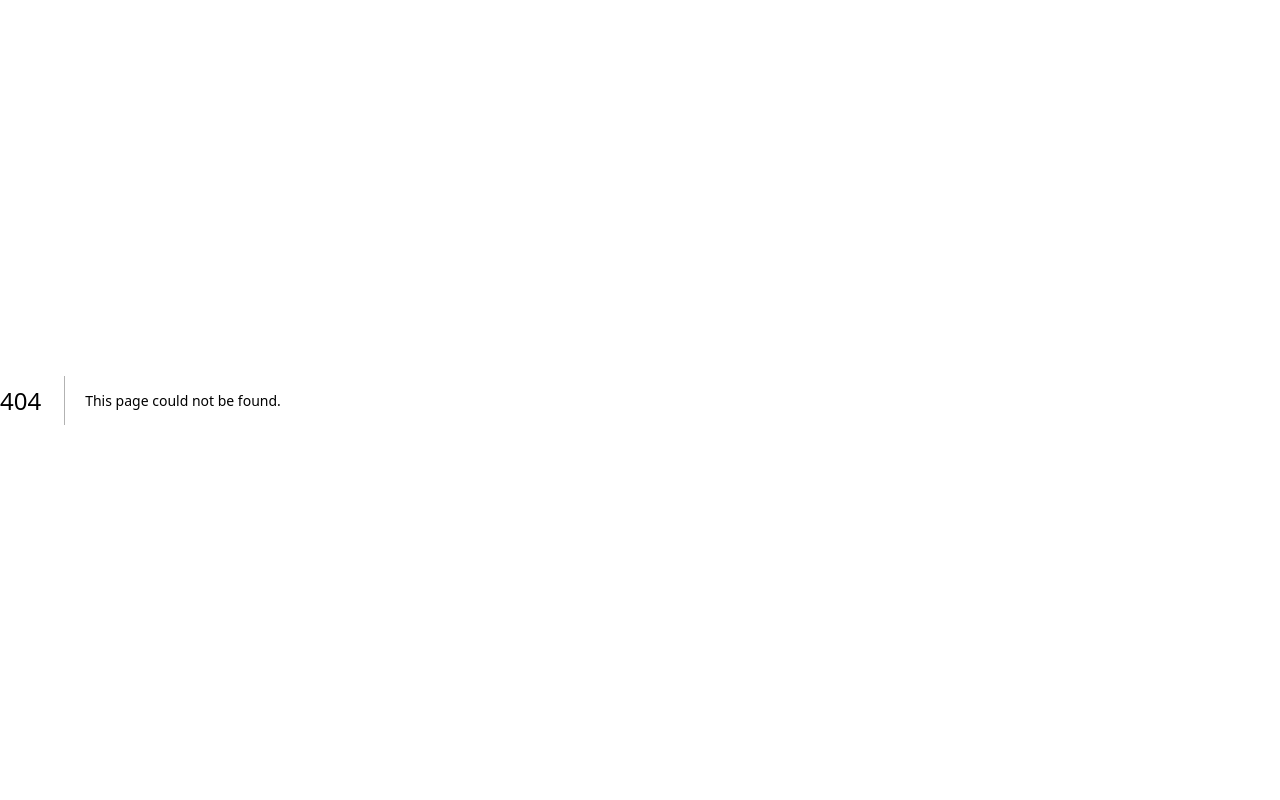
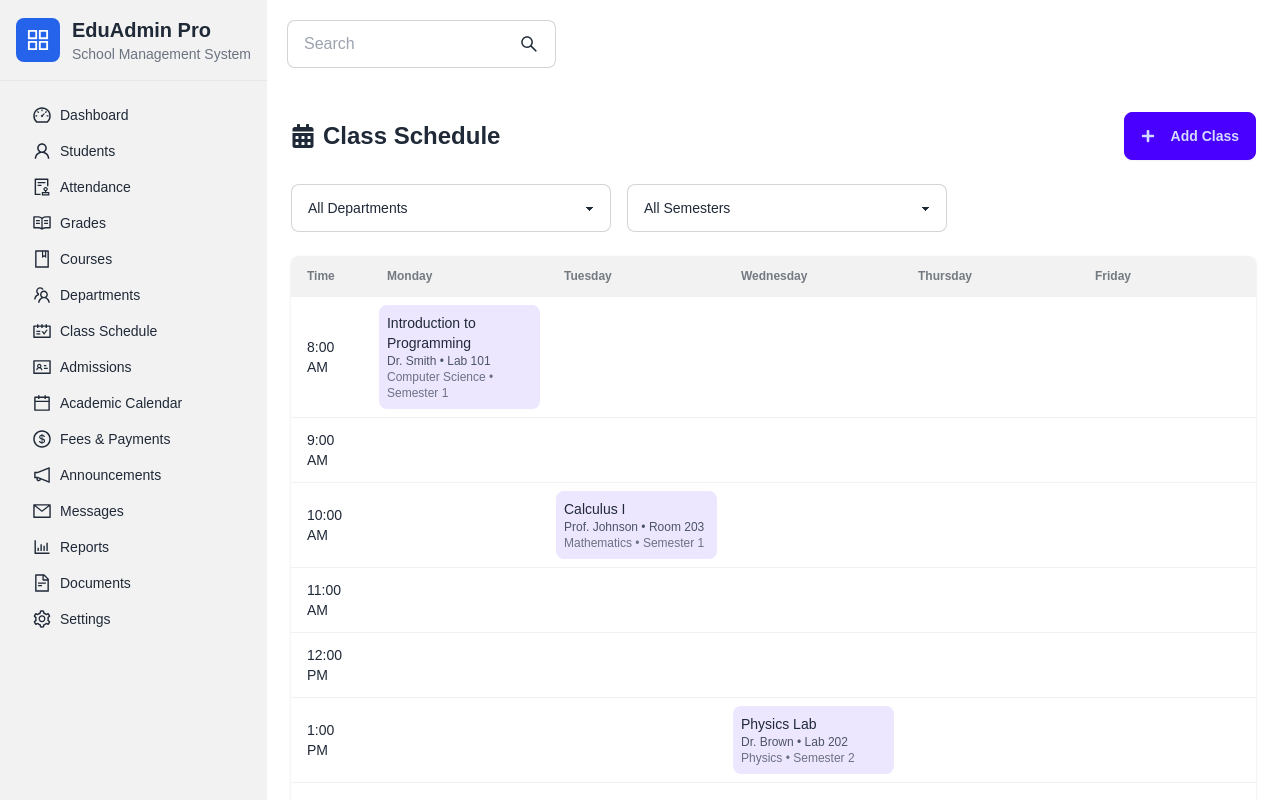
Before and after one commit to onesmuskipchumba0/StudentsAdminDashboard, a Next.js app in the folder frontend/: page /schedule in a window 1280 px wide. Before the commit this address had no page. Shown: the top 800 px of the page. Built offline with nearby package versions, Linux system fonts and the light colour scheme.

Commit message:
feat:Add class schedule

```diff
--- /dev/null
+++ b/frontend/app/(dashboard)/schedule/page.tsx
@@ -0,0 +1,126 @@
+'use client';
+
+import { useState, useMemo } from 'react';
+import { ScheduleTable, ScheduleModal } from '@/components/schedule';
+import { FaPlus, FaCalendarAlt } from 'react-icons/fa';
+import type { ScheduleClass } from '@/types/schedule';
+
+// Dummy data
+const departments = [
+  { id: '1', name: 'Computer Science' },
+  { id: '2', name: 'Mathematics' },
+  { id: '3', name: 'Physics' },
+  { id: '4', name: 'Engineering' },
+];
+
+const semesters = [
+  { id: '1', name: 'Semester 1' },
+  { id: '2', name: 'Semester 2' },
+  { id: '3', name: 'Semester 3' },
+  { id: '4', name: 'Semester 4' },
+];
+
+const dummyClasses: ScheduleClass[] = [
+  {
+    id: '1',
+    subject: 'Introduction to Programming',
+    teacher: 'Dr. Smith',
+    room: 'Lab 101',
+    startTime: '8:00 AM',
+    endTime: '10:00 AM',
+    department: 'Computer Science',
+    semester: 'Semester 1',
+    day: 'Monday'
+  },
+  {
+    id: '2',
+    subject: 'Calculus I',
+    teacher: 'Prof. Johnson',
+    room: 'Room 203',
+    startTime: '10:00 AM',
+    endTime: '11:00 AM',
+    department: 'Mathematics',
+    semester: 'Semester 1',
+    day: 'Tuesday'
+  },
+  {
+    id: '3',
+    subject: 'Physics Lab',
+    teacher: 'Dr. Brown',
+    room: 'Lab 202',
+    startTime: '1:00 PM',
+    endTime: '3:00 PM',
+    department: 'Physics',
+    semester: 'Semester 2',
+    day: 'Wednesday'
+  },
+];
+
+export default function SchedulePage() {
+  const [isModalOpen, setIsModalOpen] = useState(false);
+  const [selectedDepartment, setSelectedDepartment] = useState('');
+  const [selectedSemester, setSelectedSemester] = useState('');
+
+  // Filter classes based on selected department and semester
+  const filteredClasses = useMemo(() => {
+    return dummyClasses.filter(cls => {
+      const matchDepartment = !selectedDepartment || cls.department === selectedDepartment;
+      const matchSemester = !selectedSemester || cls.semester === selectedSemester;
+      return matchDepartment && matchSemester;
+    });
+  }, [selectedDepartment, selectedSemester]);
+
+  return (
+    <div className="p-6">
+      <div className="flex justify-between items-center mb-6">
+        <div className="flex items-center gap-2">
+          <FaCalendarAlt className="text-2xl" />
+          <h1 className="text-2xl font-bold">Class Schedule</h1>
+        </div>
+        <button
+          onClick={() => setIsModalOpen(true)}
+          className="btn btn-primary"
+        >
+          <FaPlus className="mr-2" /> Add Class
+        </button>
+      </div>
+
+      {/* Filter Controls */}
+      <div className="flex gap-4 mb-6">
+        <select
+          className="select select-bordered w-full max-w-xs"
+          value={selectedDepartment}
+          onChange={(e) => setSelectedDepartment(e.target.value)}
+        >
+          <option value="">All Departments</option>
+          {departments.map((dept) => (
+            <option key={dept.id} value={dept.name}>
+              {dept.name}
+            </option>
+          ))}
+        </select>
+
+        <select
+          className="select select-bordered w-full max-w-xs"
+          value={selectedSemester}
+          onChange={(e) => setSelectedSemester(e.target.value)}
+        >
+          <option value="">All Semesters</option>
+          {semesters.map((sem) => (
+            <option key={sem.id} value={sem.name}>
+              {sem.name}
+            </option>
+          ))}
+        </select>
+      </div>
+
+      <ScheduleTable classes={filteredClasses} />
+      <ScheduleModal
+        isOpen={isModalOpen}
+        onClose={() => setIsModalOpen(false)}
+        departments={departments}
+        semesters={semesters}
+      />
+    </div>
+  );
+}
--- /dev/null
+++ b/frontend/components/schedule/index.ts
@@ -0,0 +1,2 @@
+export * from './schedule-table';
+export * from './schedule-modal';
--- /dev/null
+++ b/frontend/components/schedule/schedule-modal.tsx
@@ -0,0 +1,130 @@
+'use client';
+
+import { useState } from 'react';
+import type { Department, Semester } from '@/types/schedule';
+
+interface ScheduleModalProps {
+  isOpen: boolean;
+  onClose: () => void;
+  departments: Department[];
+  semesters: Semester[];
+}
+
+export function ScheduleModal({ isOpen, onClose, departments, semesters }: ScheduleModalProps) {
+  const [formData, setFormData] = useState({
+    subject: '',
+    teacher: '',
+    room: '',
+    day: '',
+    startTime: '',
+    endTime: '',
+    department: '',
+    semester: ''
+  });
+
+  const handleChange = (e: React.ChangeEvent<HTMLInputElement | HTMLSelectElement>) => {
+    setFormData({
+      ...formData,
+      [e.target.name]: e.target.value
+    });
+  };
+
+  const handleSubmit = (e: React.FormEvent) => {
+    e.preventDefault();
+    // Handle form submission here
+    console.log(formData);
+    onClose();
+    setFormData({
+      subject: '',
+      teacher: '',
+      room: '',
+      day: '',
+      startTime: '',
+      endTime: '',
+      department: '',
+      semester: ''
+    });
+  };
+
+  if (!isOpen) return null;
+
+  return (
+    <dialog className="modal modal-open">
+      <div className="modal-box">
+        <h3 className="font-bold text-lg mb-4">Add New Class</h3>
+        <form onSubmit={handleSubmit}>
+          <div className="grid grid-cols-2 gap-4">
+            <div className="form-control">
+              <label className="label">
+                <span className="label-text">Subject</span>
+              </label>
+              <input
+                type="text"
+                name="subject"
+                value={formData.subject}
+                onChange={handleChange}
+                className="input input-bordered"
+                placeholder="Enter subject name"
+                required
+              />
+            </div>
+
+            <div className="form-control">
+              <label className="label">
+                <span className="label-text">Department</span>
+              </label>
+              <select
+                name="department"
+                value={formData.department}
+                onChange={handleChange}
+                className="select select-bordered"
+                required
+              >
+                <option value="">Select department</option>
+                {departments.map((dept) => (
+                  <option key={dept.id} value={dept.name}>
+                    {dept.name}
+                  </option>
+                ))}
+              </select>
+            </div>
+
+            <div className="form-control">
+              <label className="label">
+                <span className="label-text">Semester</span>
+              </label>
+              <select
+                name="semester"
+                value={formData.semester}
+                onChange={handleChange}
+                className="select select-bordered"
+                required
+              >
+                <option value="">Select semester</option>
+                {semesters.map((sem) => (
+                  <option key={sem.id} value={sem.name}>
+                    {sem.name}
+                  </option>
+                ))}
+              </select>
+            </div>
+
+            {/* Add other form fields similarly */}
+          </div>
+
+          <div className="modal-action">
+            <button type="button" className="btn" onClick={onClose}>
+              Cancel
+            </button>
+            <button type="submit" className="btn btn-primary">
+              Save
+            </button>
+          </div>
+        </form>
+      </div>
+      <form method="dialog" className="modal-backdrop">
+        <button onClick={onClose}>close</button>
+      </form>
+    </dialog>
+  );
+}
--- /dev/null
+++ b/frontend/components/schedule/schedule-table.tsx
@@ -0,0 +1,64 @@
+'use client';
+
+import type { ScheduleClass } from '@/types/schedule';
+
+interface ScheduleTableProps {
+  classes: ScheduleClass[];
+}
+
+const timeSlots = [
+  '8:00 AM', '9:00 AM', '10:00 AM', '11:00 AM', '12:00 PM',
+  '1:00 PM', '2:00 PM', '3:00 PM', '4:00 PM', '5:00 PM'
+];
+
+const daysOfWeek = ['Monday', 'Tuesday', 'Wednesday', 'Thursday', 'Friday'];
+
+export function ScheduleTable({ classes }: ScheduleTableProps) {
+  const getClassForTimeSlot = (time: string, day: string) => {
+    return classes.find(
+      (cls) => cls.startTime === time && cls.day === day
+    );
+  };
+
+  return (
+    <div className="overflow-x-auto bg-base-100 rounded-lg shadow">
+      <table className="table table-fixed w-full">
+        <thead>
+          <tr className="bg-base-200">
+            <th className="w-20">Time</th>
+            {daysOfWeek.map((day) => (
+              <th key={day}>{day}</th>
+            ))}
+          </tr>
+        </thead>
+        <tbody>
+          {timeSlots.map((time) => (
+            <tr key={time}>
+              <td className="font-medium">{time}</td>
+              {daysOfWeek.map((day) => {
+                const classSession = getClassForTimeSlot(time, day);
+                return (
+                  <td key={`${day}-${time}`} className="p-2">
+                    {classSession && (
+                      <div className="bg-primary/10 p-2 rounded-lg">
+                        <div className="font-medium text-sm">
+                          {classSession.subject}
+                        </div>
+                        <div className="text-xs text-gray-600">
+                          {classSession.teacher} • {classSession.room}
+                        </div>
+                        <div className="text-xs text-gray-500">
+                          {classSession.department} • {classSession.semester}
+                        </div>
+                      </div>
+                    )}
+                  </td>
+                );
+              })}
+            </tr>
+          ))}
+        </tbody>
+      </table>
+    </div>
+  );
+}
--- /dev/null
+++ b/frontend/types/schedule.ts
@@ -0,0 +1,21 @@
+export interface ScheduleClass {
+  id: string;
+  subject: string;
+  teacher: string;
+  room: string;
+  startTime: string;
+  endTime: string;
+  department: string;
+  semester: string;
+  day: string;
+}
+
+export interface Department {
+  id: string;
+  name: string;
+}
+
+export interface Semester {
+  id: string;
+  name: string;
+}
```
